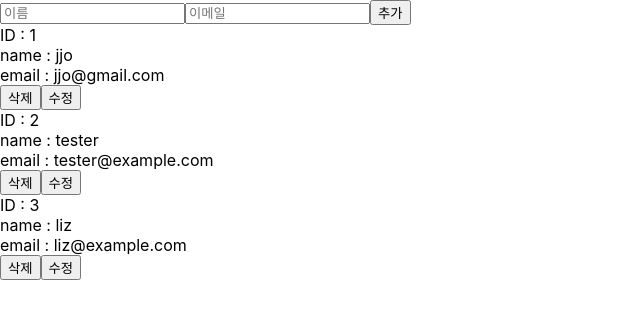
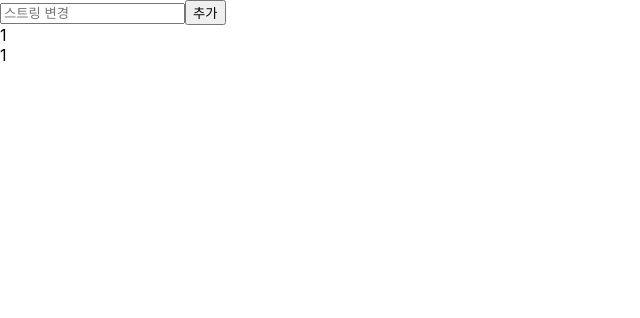
Before and after one commit to gudwh14/React-Practice, a React (Create React App) app: page / in a window 1280 px wide. Shown: the top 318 px of the page, without its empty margins (0-640 px from the left). Built offline with nearby package versions, Linux system fonts and the light colour scheme.

Commit message:
feat : useMemo 를 사용해서 연산 값 재사용
state 값이 바뀔때 컴포넌트가 리렌더링 되는데 이때
함수가 불필요하게 호출되서 낭비되는데 useMemo 를 사용해
불필요한 호출을 막아준다.

```diff
--- a/src/index.js
+++ b/src/index.js
@@ -5,10 +5,11 @@ import reportWebVitals from './reportWebVitals';
 import MultiInput from "./Multi-Input/MultiInput";
 import DomSelect from "./useRef/DomSelect";
 import Variable from "./useRef/Variable";
+import UseMemo from "./useMemo/UseMemo";
 
 ReactDOM.render(
   <React.StrictMode>
-      <Variable/>
+      <UseMemo/>
   </React.StrictMode>,
   document.getElementById('root')
 );
--- /dev/null
+++ b/src/useMemo/UseMemo.js
@@ -0,0 +1,36 @@
+import {useState, useMemo} from 'react';
+
+const UseMemo = () => {
+    const [number, setNumber] = useState([1,2,3]);
+    const [string , setString] = useState("");
+
+
+    /*
+    기본 함수 다른 State 가 변경될때마다 함수가 호출된다.
+     */
+    const countOne = () => {
+        console.log("counting...")
+        return number.filter(num => num === 1).length;
+    }
+
+    const one = countOne();
+    /*
+    useMemo 사용 함수 number State 가 호출될때만 함수가 호출된다.
+     */
+    const useMemoCountOne = useMemo(() => {
+        console.log("useMemo : counting...")
+        return number.filter(num => num === 1).length;
+    },[number]);
+
+
+    return (
+        <>
+            <input placeholder="스트링 변경" value={string} onChange={event => {setString(event.target.value)}}/>
+            <button onClick={()=>{setNumber([...number,1])}}>추가</button>
+            <div>{one}</div>
+            <div>{useMemoCountOne}</div>
+        </>
+    )
+}
+
+export default UseMemo;
```
